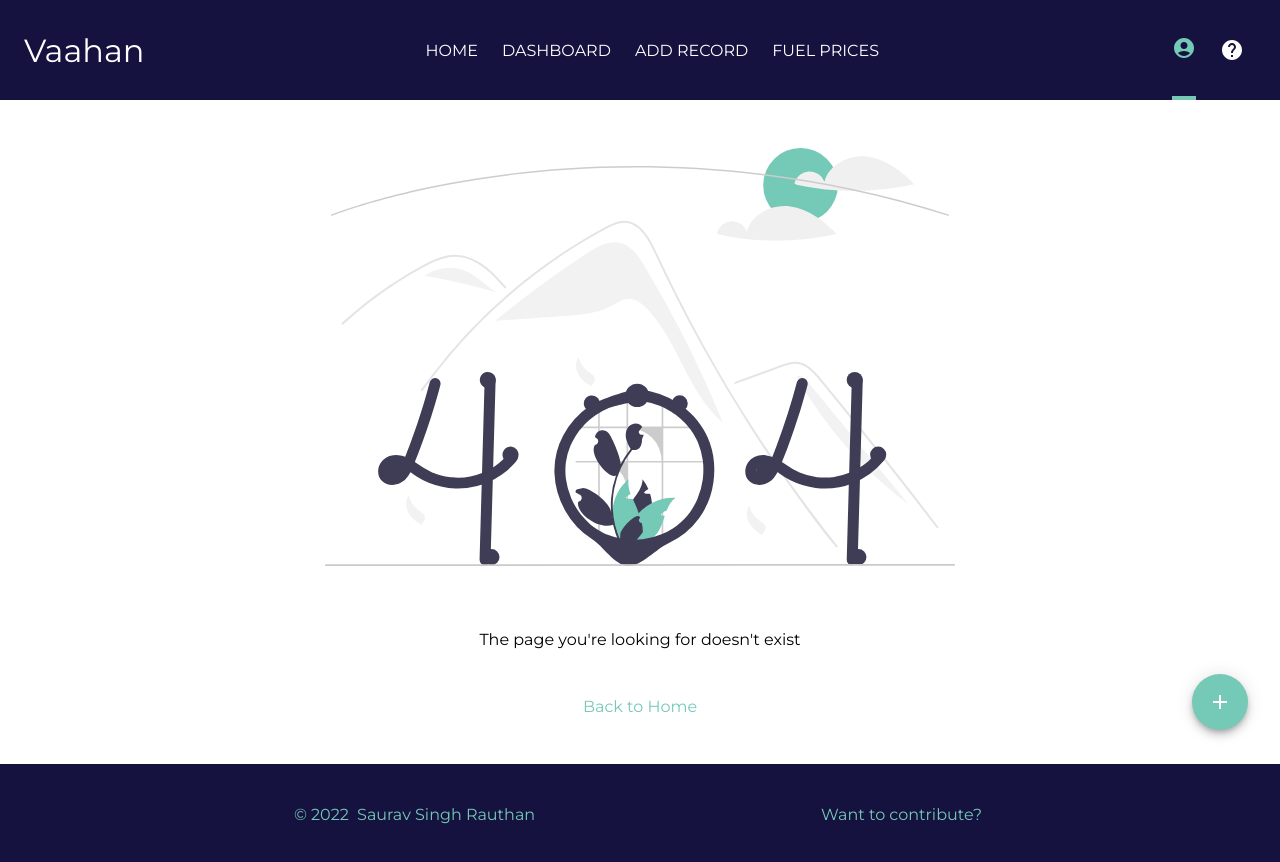
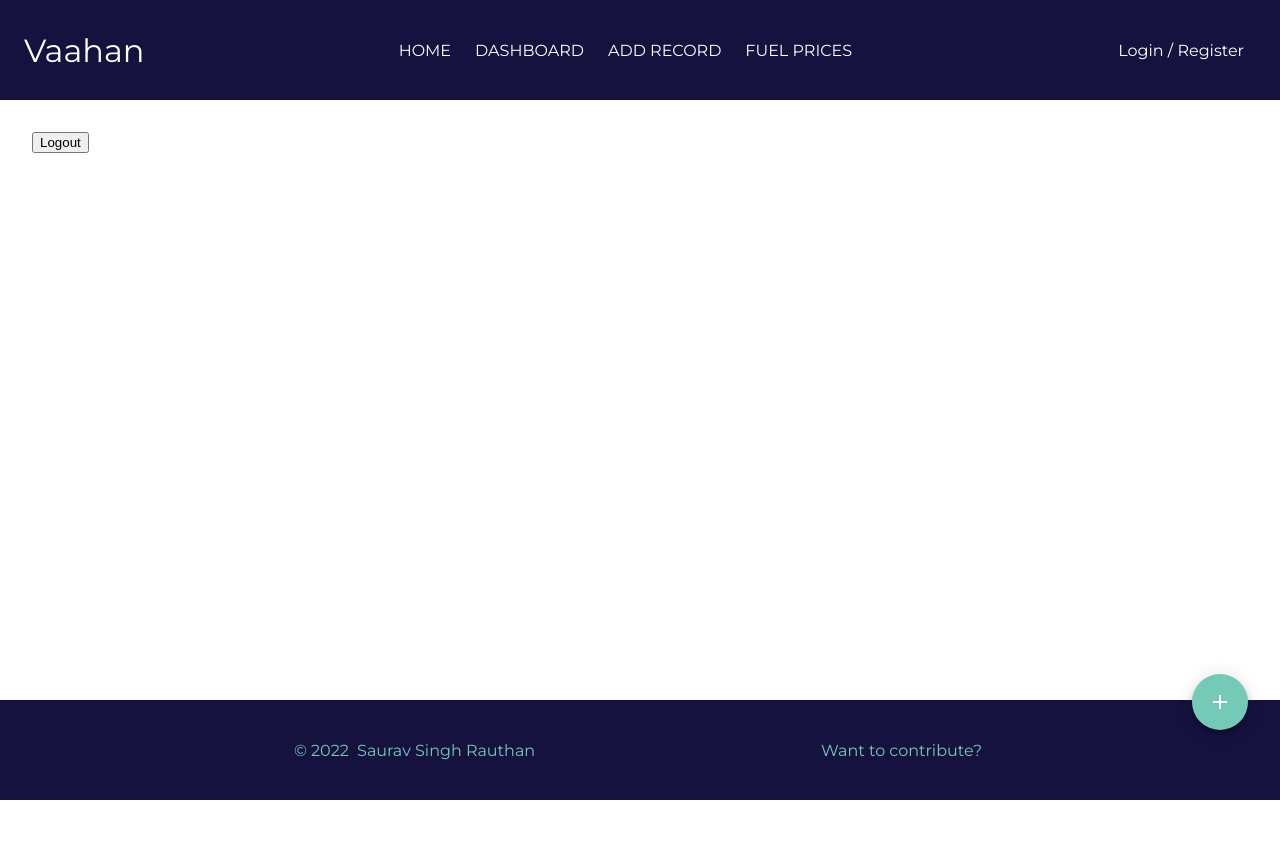
Before and after one commit to Saurav-Singh-Rauthan/Vaahan, a React (Create React App) app: page /account in a window 1280 px wide. After the commit the page ends 800 px from the top, so only its background shows below. Built offline with nearby package versions, Linux system fonts and the light colour scheme.

Commit message:
navbar auth changes

```diff
--- a/src/App.js
+++ b/src/App.js
@@ -12,6 +12,7 @@ import Fuelprices from "./components/pages/Fuelprices/Fuelprices";
 import Dashboard from "./components/pages/Dashboard/Dashboard";
 import RefuelEntry from "./components/pages/RefuelEntry/RefuelEntry";
 import Auth from "./components/pages/Auth/Auth";
+import Account from './components/pages/Account/Account';
 import Notfound from "./components/pages/Notfound/Notfound";
 
 import "./customMuiStyles.css";
@@ -33,6 +34,7 @@ function App(props) {
             <Route path="/dashboard" element={<Dashboard />} />
             <Route path="/add-record" element={<RefuelEntry />} />
             <Route path="/auth" element={<Auth />} />
+            <Route path="/account" element={<Account />} />
             <Route path="/" element={<Home />} />
             <Route path="*" element={<Notfound />} />
           </Routes>
--- a/src/components/Navbar/Navbar.js
+++ b/src/components/Navbar/Navbar.js
@@ -1,8 +1,9 @@
 import React from "react";
 import { NavLink } from "react-router-dom";
+import { connect } from "react-redux";
 
 import NavbarDesk from "./NavbarDesk/NavbarDesk";
-import NavbarMob from './NavbarMob/NavbarMob';
+import NavbarMob from "./NavbarMob/NavbarMob";
 
 import Styles from "./Navbar.module.css";
 
@@ -14,10 +15,16 @@ const navbar = (props) => {
           Vaahan
         </NavLink>
       </div>
-      <NavbarDesk />
-      <NavbarMob/>
+      <NavbarDesk isAuthenticated={props.isAuthenticated} />
+      <NavbarMob isAuthenticated={props.isAuthenticated} />
     </div>
   );
 };
 
-export default navbar;
+const mapStateToProps = (state, ownProps) => {
+  return {
+    isAuthenticated: state.auth.token !== null,
+  };
+};
+
+export default connect(mapStateToProps)(navbar);
--- a/src/components/Navbar/NavbarDesk/NavbarDesk.js
+++ b/src/components/Navbar/NavbarDesk/NavbarDesk.js
@@ -27,18 +27,18 @@ const navbarDesk = (props) => {
     </React.Fragment>
   );
 
-  // if (!props.isAuthenticated) {
-  // links = (
-  //   <NavLink
-  //     className={({ isActive }) =>
-  //       isActive ? [Styles.active, Styles.link].join(" ") : Styles.link
-  //     }
-  //     to="/auth"
-  //   >
-  //     Login / Register
-  //   </NavLink>
-  // );
-  // }
+  if (!props.isAuthenticated) {
+  links = (
+    <NavLink
+      className={({ isActive }) =>
+        isActive ? [Styles.active, Styles.link].join(" ") : Styles.link
+      }
+      to="/auth"
+    >
+      Login / Register
+    </NavLink>
+  );
+  }
 
   return (
     <React.Fragment>
--- a/src/components/Navbar/NavbarMob/NavbarMob.js
+++ b/src/components/Navbar/NavbarMob/NavbarMob.js
@@ -39,18 +39,18 @@ const NavbarMob = (props) => {
     </React.Fragment>
   );
 
-  // if (!props.isAuthenticated) {
-  // links = (
-  //   <NavLink
-  //     className={({ isActive }) =>
-  //       isActive ? [Styles.active, Styles.link].join(" ") : Styles.link
-  //     }
-  //     to="/auth"
-  //   >
-  //     Login / Register
-  //   </NavLink>
-  // );
-  // }
+  if (!props.isAuthenticated) {
+  links = (
+    <NavLink
+      className={({ isActive }) =>
+        isActive ? [Styles.active, Styles.link].join(" ") : Styles.link
+      }
+      to="/auth"
+    >
+      Login / Register
+    </NavLink>
+  );
+  }
 
   return (
     <div className={Styles.container}>
--- a/src/components/Store/actions/auth.js
+++ b/src/components/Store/actions/auth.js
@@ -118,9 +118,8 @@ export const logout = () => {
 
 export const auto_login = () => {
   return (dispatch) => {
-    const currTime = new Date(new Date().getTime()).toString();
-    const expiryTime = localStorage.getItem("expiresIn");
-    console.log(currTime < expiryTime, currTime, expiryTime);
+    const currTime = new Date(new Date().getTime());
+    const expiryTime = new Date(localStorage.getItem("expiresIn"));
 
     if (currTime <= expiryTime) {
       const email = localStorage.getItem("mail");
--- /dev/null
+++ b/src/components/pages/Account/Account.js
@@ -0,0 +1,29 @@
+import React from 'react'
+import {connect} from "react-redux";
+
+import Styles from "./Account.module.css";
+import * as action from '../../Store/actions/index';
+
+const Account = (props) => {
+  return(
+    <div>
+      <button onClick={props.logout}>Logout</button>
+    </div>
+  )
+}
+
+const mapStateToProps = (state, ownProps) => {
+  return {
+    prop: state.prop
+  }
+}
+
+const mapDispatchToProps = (dispatch, ownProps) => {
+  return {
+    logout: () => {
+      dispatch(action.logout())
+    }
+  }
+}
+
+export default connect(mapStateToProps,mapDispatchToProps)(Account)
```
Also changed, not shown: src/components/pages/Account/Account.module.css (added).
